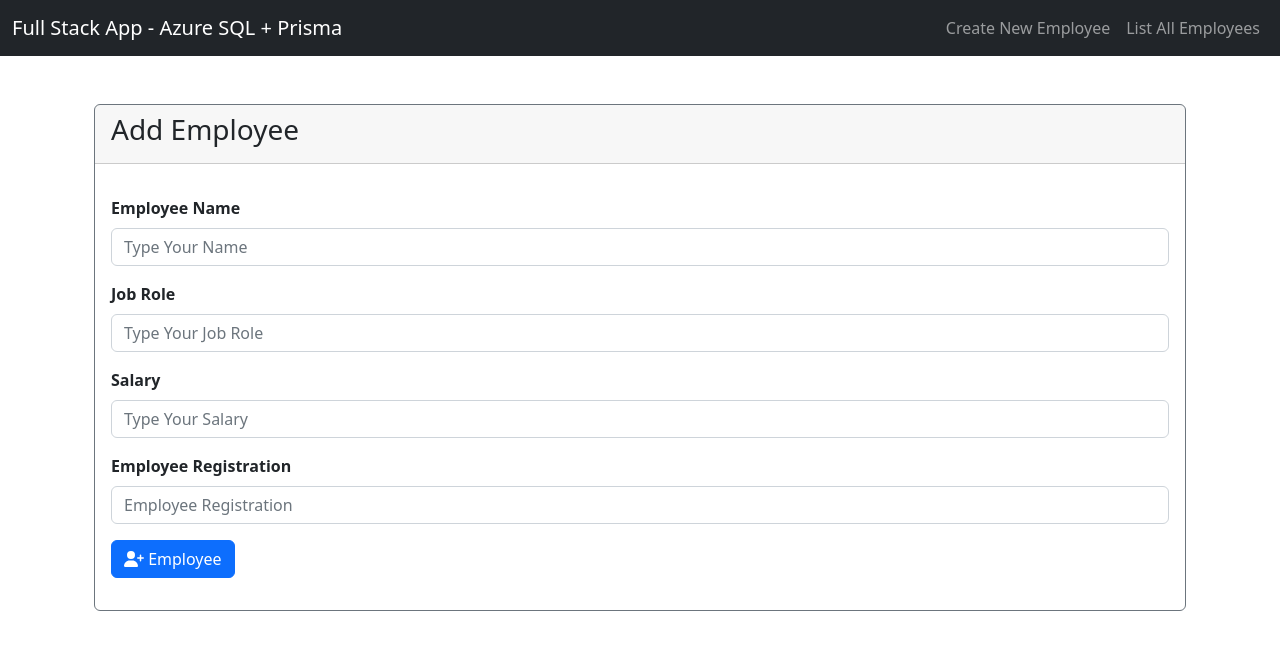
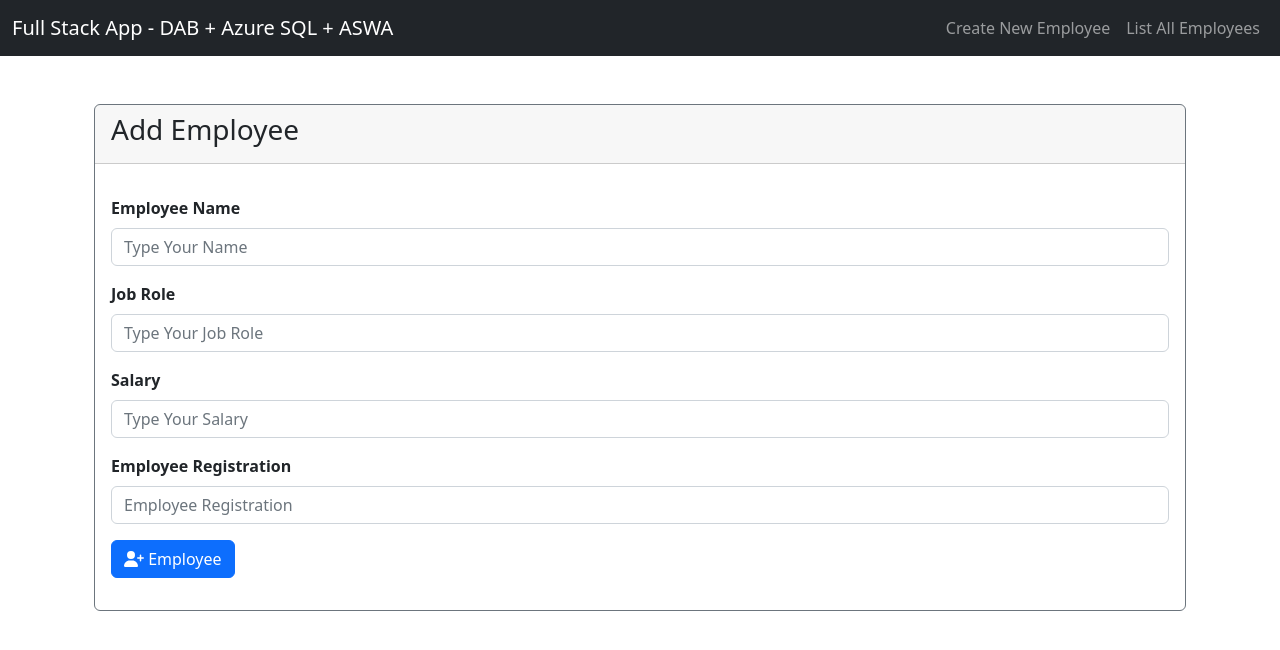
Before and after one commit to glaucia86/dab-workshop, a Vue app in the folder demo-01/client/: page / in a window 1280 px wide. Shown: the top 650 px of the page. Built offline with nearby package versions, Linux system fonts and the light colour scheme; what vue-sweetalert2 would draw is missing.

Commit message:
chore: change the application name

```diff
--- a/demo-01/client/src/App.vue
+++ b/demo-01/client/src/App.vue
@@ -3,7 +3,7 @@
     <!-- BEGIN NAVBAR -->
     <nav class="navbar navbar-expand-lg bg-dark navbar-dark">
       <div class="container-fluid">
-        <a class="navbar-brand">Full Stack App - Azure SQL + Prisma</a>
+        <a class="navbar-brand">Full Stack App - DAB + Azure SQL + ASWA</a>
 
         <ul class="navbar-nav mr-auto">
           <li class="nav-item">
```
